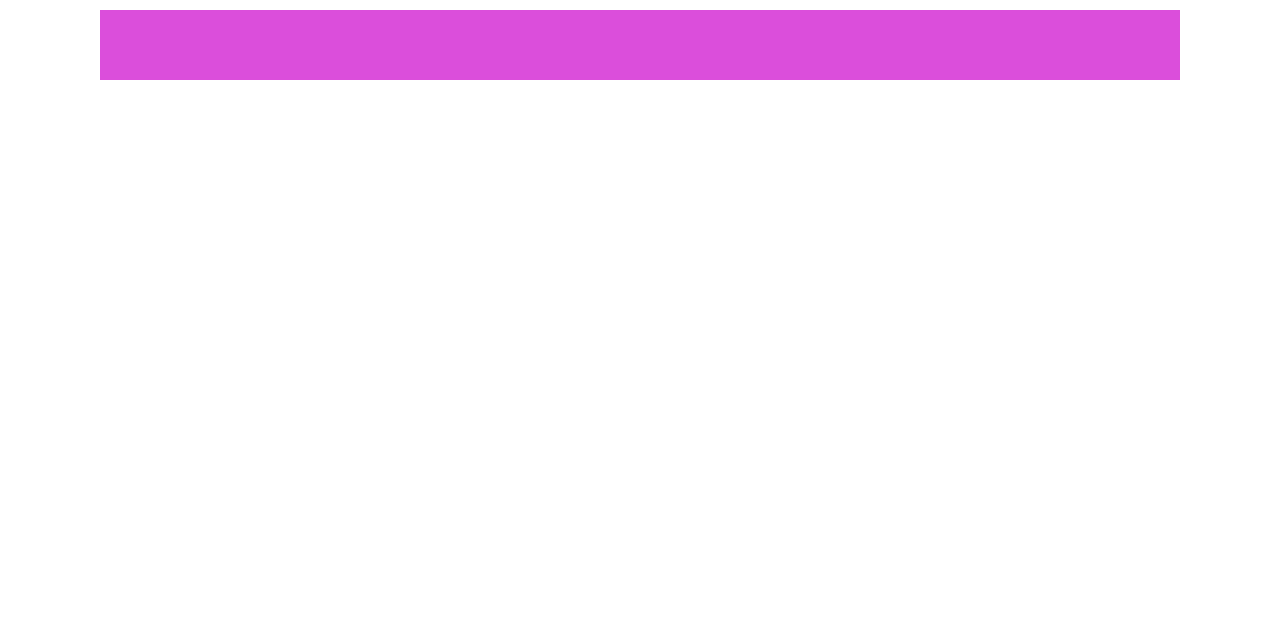
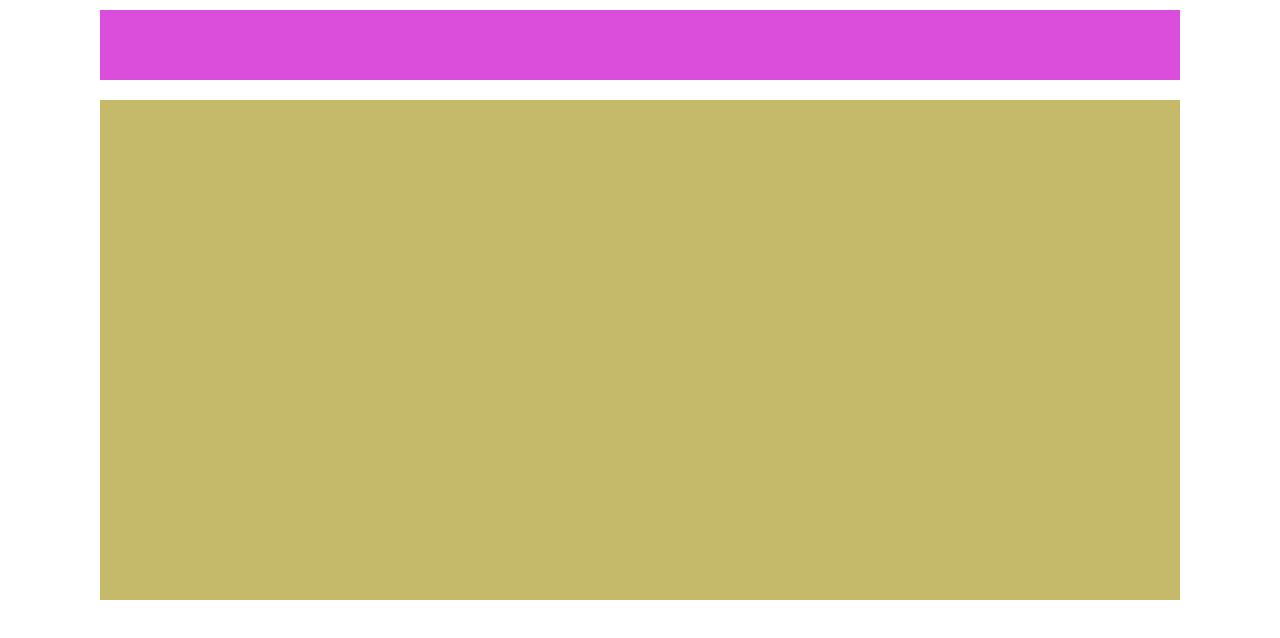
Before and after one commit to Marcotexcode/htmlcss-struttura-wp, a plain HTML site: page index.html in a window 1280 px wide. Drawn offline with Linux system fonts and the light colour scheme.

Commit message:
add: articolo

```diff
--- a/css/style.css
+++ b/css/style.css
@@ -17,7 +17,6 @@ body {
 /* intestazione */
 
 .header {
-    width: 100;
     height: 70px;
     background-color: rgb(219, 78, 219);
 }
@@ -27,6 +26,11 @@ body {
 
 /* articolo */
 
+.article {
+    height: 500px;
+    background-color: rgb(197, 186, 105);
+    margin: 20px 0px;
+}
 
 
 
```
